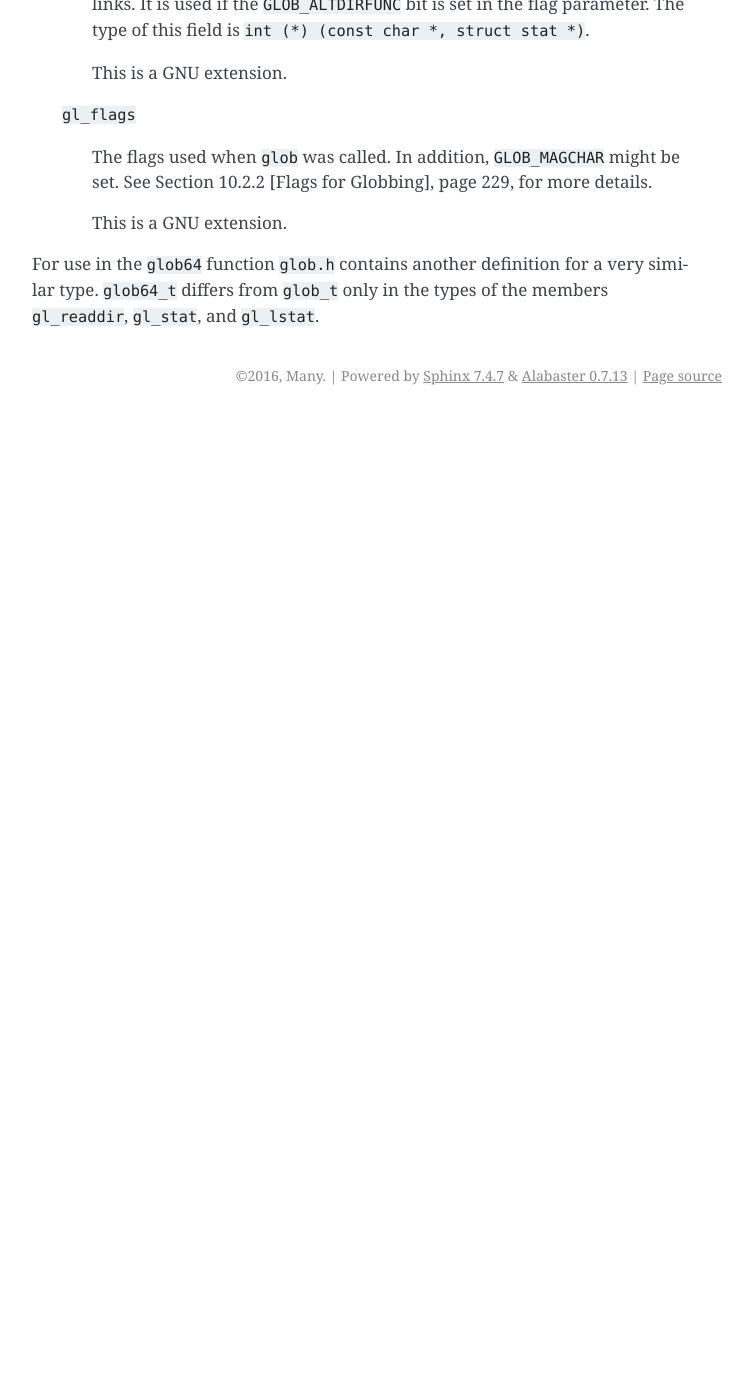
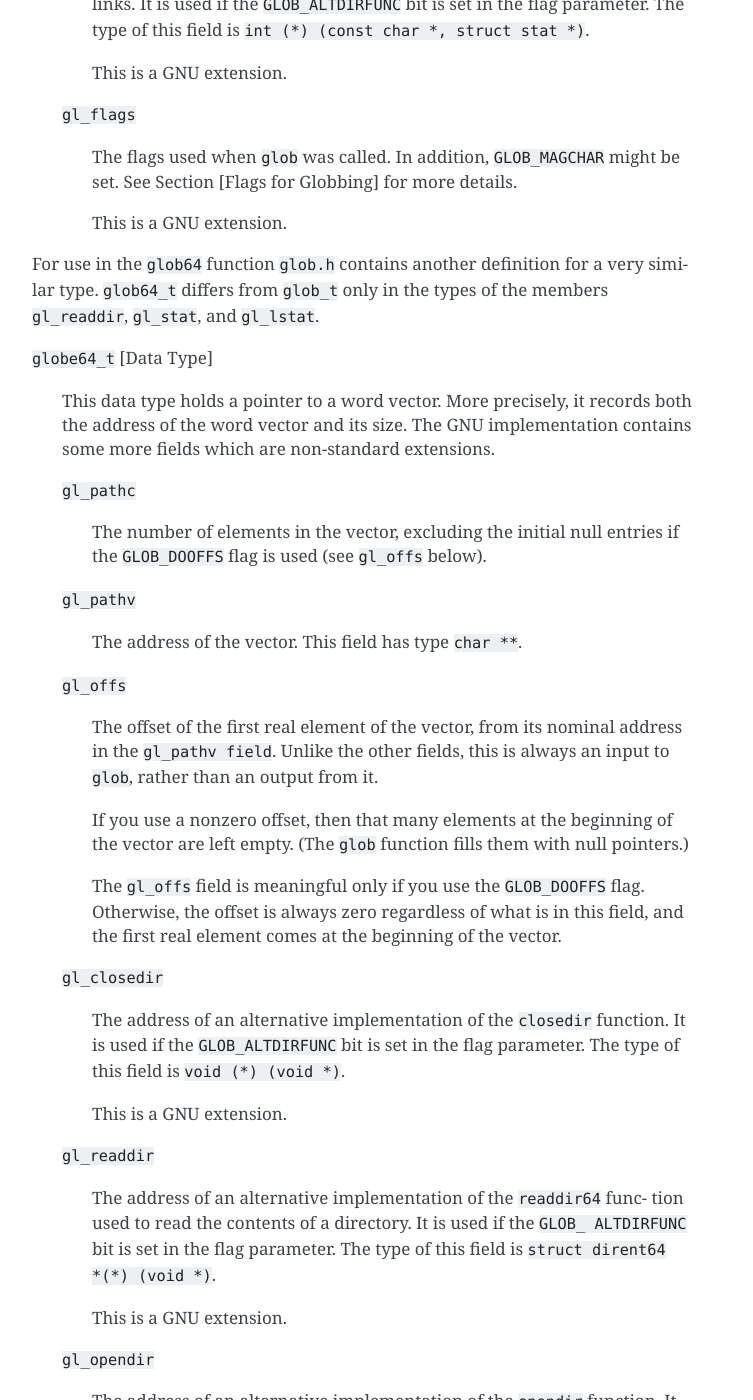
Before and after one commit to dgplug/glibcdocs, a Sphinx documentation site: the page built from docs/Pattern_Matching.rst, in a window 1280 px wide and 1400 px high, scrolled down 5583 px. Shown: the whole window, without its empty margins (388-1141 px from the left). Built offline with Sphinx 7.4.7, drawn with Linux system fonts in a browser that asks for light colours; before the commit the page ends 5998 px from its top, so only the background shows below that; some of the changed text lies outside the part shown.

Commit message:
globbing_continued

```diff
--- a/docs/Pattern_Matching.rst
+++ b/docs/Pattern_Matching.rst
@@ -17,7 +17,7 @@ here are all declared in ``fnmatch.h``.
 ``int fnmatch ( const char *pattern, const char *string, int flags )``        [Function]
 
     Preliminary:  | MT-Safe env locale | AS-Unsafe heap | AC-Unsafe mem |
-                  See Section 1.2.2.1 [POSIX Safety Concepts], page 2.
+                  See Section [POSIX Safety Concepts].
 
     This function tests whether the string string matches the pattern pattern. It re-
     turns 0 if they do match; otherwise, it returns the nonzero value ``FNM_NOMATCH``. The
@@ -123,7 +123,7 @@ The result of globbing is a vector of file names (strings). To return this vecto
 special data type, ``glob_t``, which is a structure. You pass ``glob`` the address of the structure,
 and it fills in the structure’s fields to tell you about the results.
 
-``glob_t``
+``glob_t``                                            [Data Type]
 
     This data type holds a pointer to a word vector. More precisely, it records both the
     address of the word vector and its size. The GNU implementation contains some
@@ -259,7 +259,7 @@ and it fills in the structure’s fields to tell you about the results.
     ``gl_flags``
 
         The flags used when ``glob`` was called. In addition, ``GLOB_MAGCHAR`` might
-        be set. See Section 10.2.2 [Flags for Globbing], page 229, for more details.
+        be set. See Section [Flags for Globbing] for more details.
 
         This is a GNU extension.
 
@@ -267,3 +267,90 @@ and it fills in the structure’s fields to tell you about the results.
 For use in the ``glob64`` function ``glob.h`` contains another definition for a very similar type.
 ``glob64_t`` differs from ``glob_t`` only in the types of the members ``gl_readdir``, ``gl_stat``, and
 ``gl_lstat``.
+
+
+``globe64_t``                                           [Data Type]
+
+    This data type holds a pointer to a word vector. More precisely, it records both the
+    address of the word vector and its size. The GNU implementation contains some
+    more fields which are non-standard extensions.
+
+    ``gl_pathc``
+
+        The number of elements in the vector, excluding the initial null entries if
+        the ``GLOB_DOOFFS`` flag is used (see ``gl_offs`` below).
+
+    ``gl_pathv``
+
+        The address of the vector. This field has type ``char **``.
+
+    ``gl_offs``
+
+        The offset of the first real element of the vector, from its nominal address
+        in the ``gl_pathv field``. Unlike the other fields, this is always an input to
+        ``glob``, rather than an output from it.
+
+        If you use a nonzero offset, then that many elements at the beginning
+        of the vector are left empty. (The ``glob`` function fills them with null
+        pointers.)
+
+        The ``gl_offs`` field is meaningful only if you use the ``GLOB_DOOFFS`` flag.
+        Otherwise, the offset is always zero regardless of what is in this field, and
+        the first real element comes at the beginning of the vector.
+
+    ``gl_closedir``
+
+        The address of an alternative implementation of the ``closedir`` function.
+        It is used if the ``GLOB_ALTDIRFUNC`` bit is set in the flag parameter. The
+        type of this field is ``void (*) (void *)``.
+
+        This is a GNU extension.
+
+    ``gl_readdir``
+
+        The address of an alternative implementation of the ``readdir64`` func-
+        tion used to read the contents of a directory. It is used if the ``GLOB_
+        ALTDIRFUNC`` bit is set in the flag parameter. The type of this field is
+        ``struct dirent64 *(*) (void *)``.
+
+        This is a GNU extension.
+
+    ``gl_opendir``
+
+        The address of an alternative implementation of the ``opendir`` function.
+        It is used if the ``GLOB_ALTDIRFUNC`` bit is set in the flag parameter. The
+        type of this field is ``void *(*) (const char *)``.
+
+        This is a GNU extension.
+
+    ``gl_stat``
+
+        The address of an alternative implementation of the ``stat64`` function to
+        get information about an object in the filesystem. It is used if the ``GLOB_
+        ALTDIRFUNC`` bit is set in the flag parameter. The type of this field is
+        ``int (*) (const char *, struct stat64 *)``.
+
+        This is a GNU extension.
+
+    ``gl_lstat``
+
+        The address of an alternative implementation of the ``lstat64`` function to
+        get information about an object in the filesystems, not following symbolic
+        links. It is used if the ``GLOB_ALTDIRFUNC`` bit is set in the flag parameter.
+        The type of this field is ``int (*) (const char *, struct stat64 *)``.
+
+        This is a GNU extension.
+
+    ``gl_flags``
+
+        The flags used when ``glob`` was called. In addition, ``GLOB_MAGCHAR`` might
+        be set. See Section [Flags for Globbing], for more details.
+
+        This is a GNU extension.
+
+``int glob ( const char *pattern, int flags, int ( *errfunc ) ( const
+char *filename, int error-code ) , glob t *vector-ptr )``        [Function]
+
+    Preliminary: | MT-Unsafe race:utent env sig:ALRM timer locale | AS-Unsafe dlopen
+                 plugin corrupt heap lock | AC-Unsafe corrupt lock fd mem | See Section
+                 [POSIX Safety Concepts].
```
